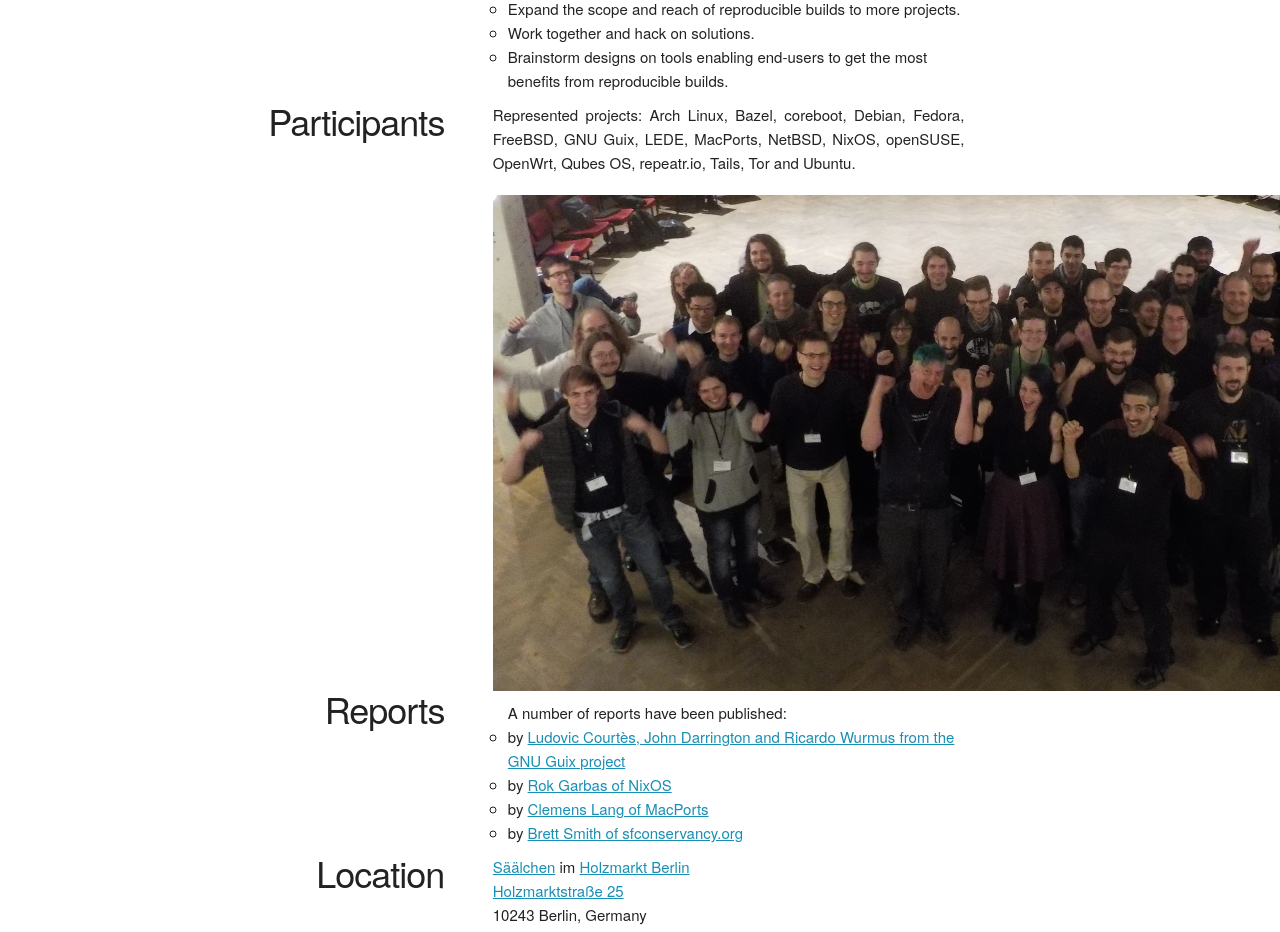
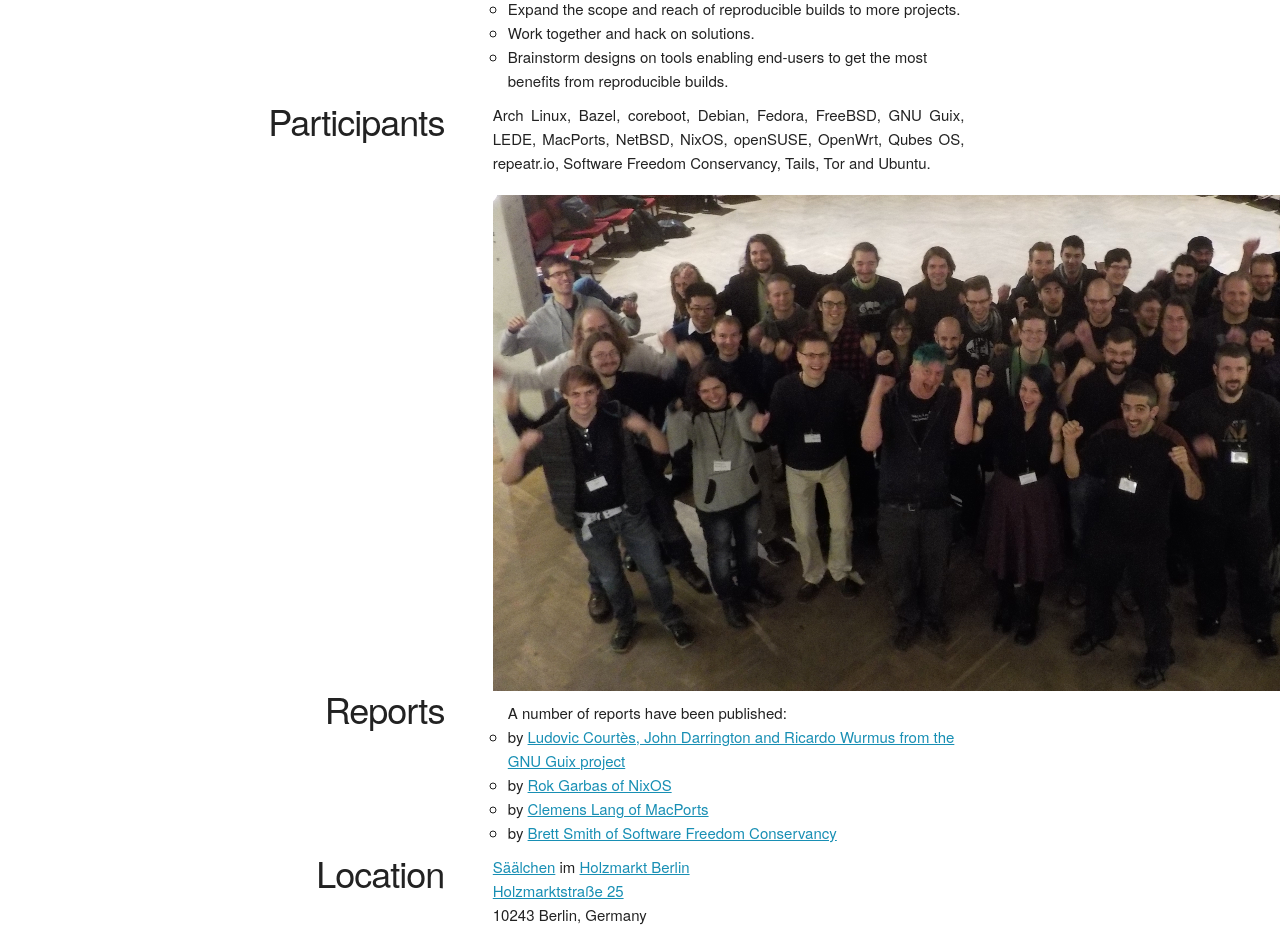
Before and after one commit to prototypefund/reproducible-website, a Jekyll site: the page built from _events/berlin2016.html, in a window 1280 px wide. Shown: the part 525-1457 px from the top of the page. Built offline with Jekyll 4.4.1, drawn with Linux system fonts in a browser that asks for light colours; some web fonts are replaced.

Commit message:
berlin2016: List Conservancy consistently as a participant.

```diff
--- a/_events/berlin2016.html
+++ b/_events/berlin2016.html
@@ -43,7 +43,7 @@ event_summary: Three day follow-up workshop to Athens 2015 to continue and grow
   </div>
   <div class="eight columns text">
     <p>
-      Represented projects: Arch Linux, Bazel, coreboot, Debian, Fedora, FreeBSD, GNU&nbsp;Guix, LEDE, MacPorts, NetBSD, NixOS, openSUSE, OpenWrt, Qubes OS, repeatr.io, Tails, Tor and Ubuntu.
+      Arch Linux, Bazel, coreboot, Debian, Fedora, FreeBSD, GNU&nbsp;Guix, LEDE, MacPorts, NetBSD, NixOS, openSUSE, OpenWrt, Qubes OS, repeatr.io, Software Freedom Conservancy, Tails, Tor and Ubuntu.
       <br />
     </p>
     <img style="margin-top: 10px; vertical-align: top;" src="{{ "/images/groupphoto_rws2_berlin_2016_small.png" | prepend: site.baseurl }}" alt="Reproducible Summit 2 in Berlin 2016" />
@@ -59,7 +59,7 @@ event_summary: Three day follow-up workshop to Athens 2015 to continue and grow
       <li>by <a href="https://gnu.org/software/guix/news/reproducible-build-summit-2nd-edition.html">Ludovic Courtès, John Darrington and Ricardo Wurmus from the GNU&nbsp;Guix project</a></li>
       <li>by <a href="https://garbas.si/2016/reproducible-builds-summit-in-berlin.html">Rok Garbas of NixOS</a></li>
       <li>by <a href="https://lists.macports.org/pipermail/macports-dev/2016-December/035052.html">Clemens Lang of MacPorts</a></li>
-      <li>by <a href="https://sfconservancy.org/blog/2016/dec/26/reproducible-builds-summit-report">Brett Smith of sfconservancy.org</a></li>
+      <li>by <a href="https://sfconservancy.org/blog/2016/dec/26/reproducible-builds-summit-report">Brett Smith of Software Freedom Conservancy</a></li>
     </ul>
     </p>
  </div>
```
